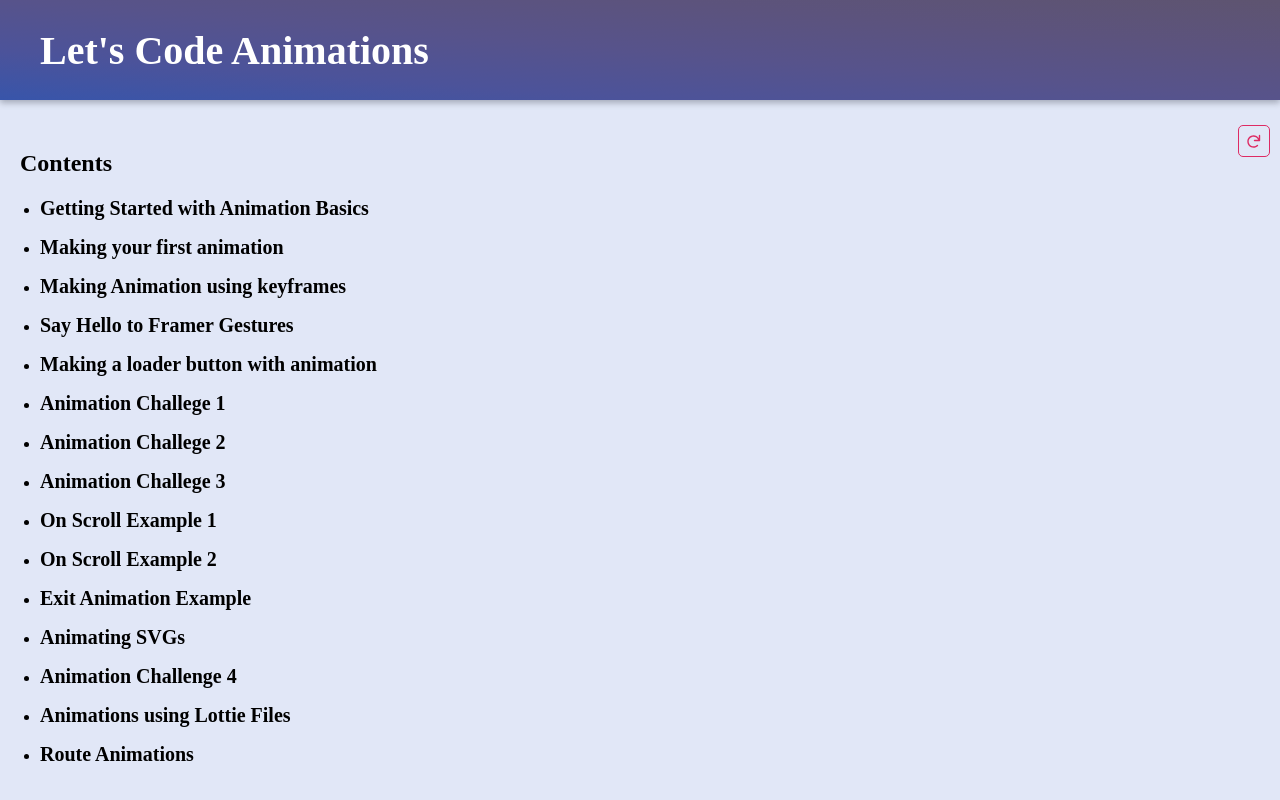
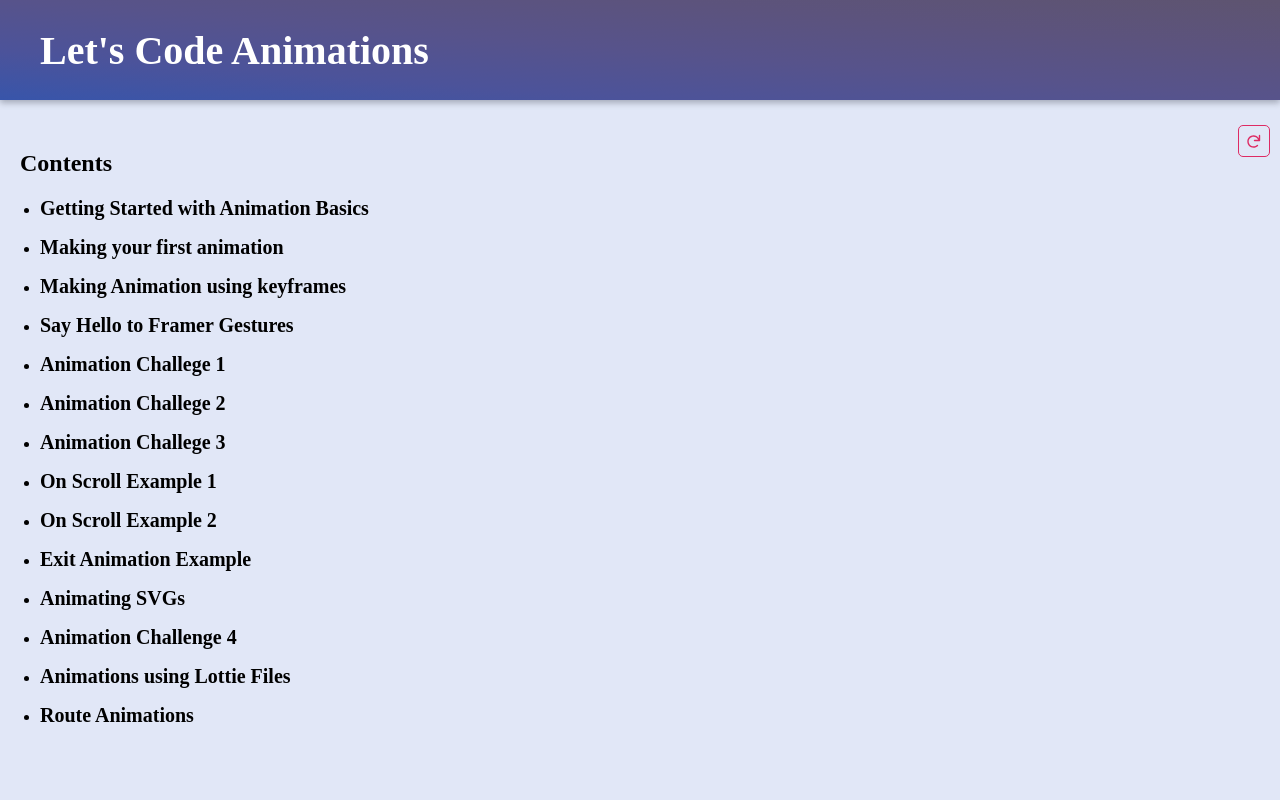
Before and after one commit to smilegupta/animation-made-easy, a React (Create React App) app in the folder animations-in-react/: page / in a window 1280 px wide. Built offline with nearby package versions, Linux system fonts and the light colour scheme.

Commit message:
feat: updated the contents

```diff
--- a/animations-in-react/src/pages/contents/index.js
+++ b/animations-in-react/src/pages/contents/index.js
@@ -20,10 +20,6 @@ const PageContents = () => {
         <li>
           {" "}
           <h6> Say Hello to Framer Gestures </h6>
-        </li>
-        <li>
-          {" "}
-          <h6> Making a loader button with animation </h6>
         </li>
         <li>
           {" "}
```
